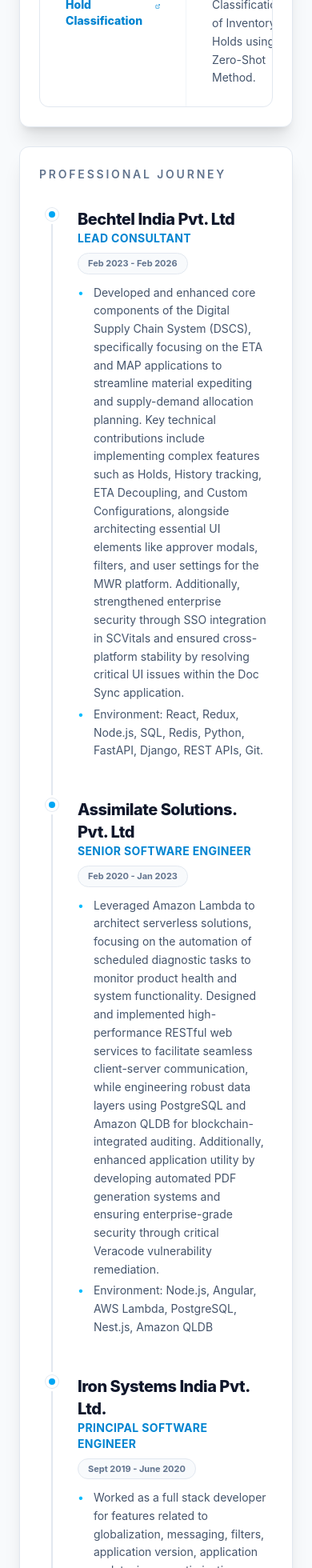
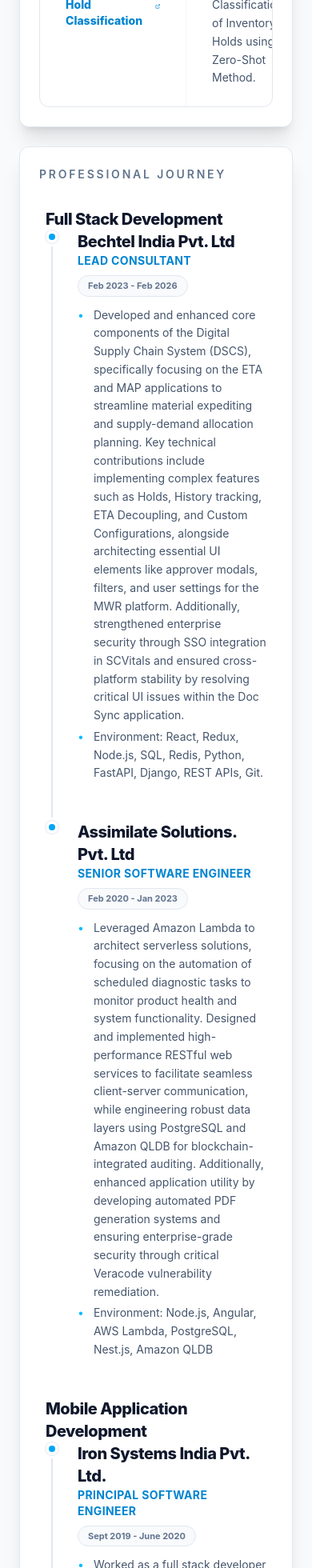
Before and after one commit to namrta-saxena/namrta-saxena.github.io, a React (Vite) app: page / in a window 390 px wide. Shown: the part 1373-3333 px from the top of the page at 80% size. Built offline with nearby package versions, Linux system fonts and the light colour scheme.

Commit message:
mobile experience separated

```diff
--- a/src/components/sections/ExperienceTimeline.jsx
+++ b/src/components/sections/ExperienceTimeline.jsx
@@ -44,7 +44,7 @@
 };
 
 const ExperienceTimeline = () => {
-    const experiences = [
+    const fullstackExperiences = [
         {
             company: "Bechtel India Pvt. Ltd",
             role: "Lead Consultant",
@@ -62,7 +62,10 @@
                 "Leveraged Amazon Lambda to architect serverless solutions, focusing on the automation of scheduled diagnostic tasks to monitor product health and system functionality. Designed and implemented high-performance RESTful web services to facilitate seamless client-server communication, while engineering robust data layers using PostgreSQL and Amazon QLDB for blockchain-integrated auditing. Additionally, enhanced application utility by developing automated PDF generation systems and ensuring enterprise-grade security through critical Veracode vulnerability remediation.",
                 "Environment: Node.js, Angular, AWS Lambda, PostgreSQL, Nest.js, Amazon QLDB"
             ]
-        }, {
+        }
+    ];
+    const mobileExperiences = [
+        {
             company: "Iron Systems India Pvt. Ltd.",
             role: "Principal Software Engineer",
             duration: "Sept 2019 - June 2020",
@@ -116,17 +119,29 @@
                 "Environment: Android, Java, JavaScript, jQuery, jQuery-mobile, PhoneGap, Sencha Touch, iOS, Flex, ActionScript 3.0, Shell Script, SQL, SVN"
             ]
         },
-        // Add more entries here to total 14 years
-    ];
+    ]
 
     return (
         <SectionCard title="Professional Journey">
             <div className="mt-8 px-2 mx-auto">
-                {experiences.map((exp, index) => (
+                <h2 className="text-xl font-extrabold text-slate-900 tracking-tight">
+                    Full Stack Development
+                </h2>
+                {fullstackExperiences.map((exp, index) => (
                     <TimelineItem
                         key={index}
                         {...exp}
-                        isLast={index === experiences.length - 1}
+                        isLast={index === fullstackExperiences.length - 1}
+                    />
+                ))}
+                <h2 className="text-xl font-extrabold text-slate-900 tracking-tight">
+                    Mobile Application Development
+                </h2>
+                {mobileExperiences.map((exp, index) => (
+                    <TimelineItem
+                        key={index}
+                        {...exp}
+                        isLast={index === mobileExperiences.length - 1}
                     />
                 ))}
             </div>
```
Also changed, not shown: 1 other file (tests, documents, lock files or other folders).
